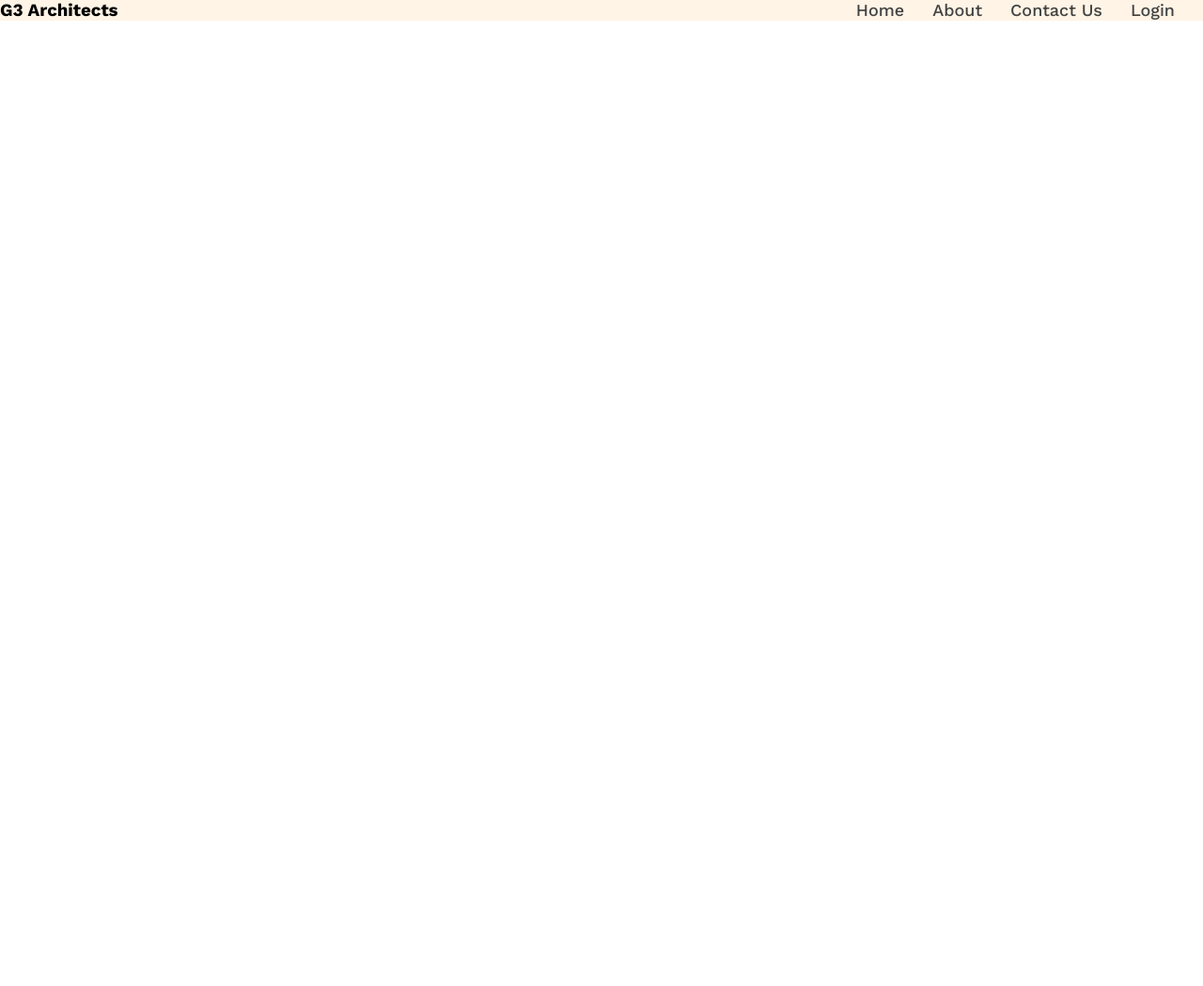
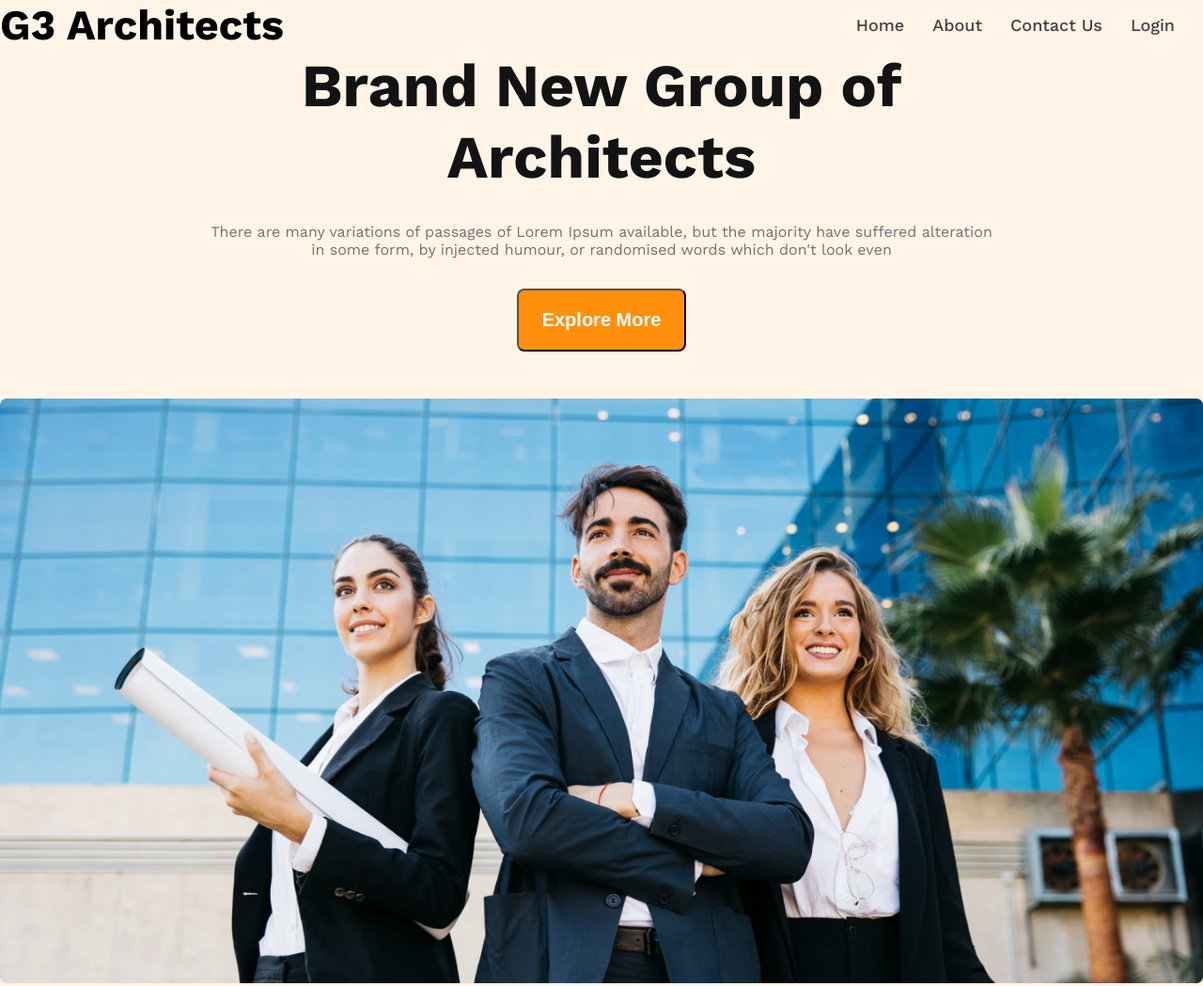
Before and after one commit to SheikhSohelAbbas/G3-Architects-Website, a plain HTML site: page index.html in a window 1280 px wide. Shown: the whole page at 94% size. Before the commit the page ends 800 px from the top, so only its background shows below. Drawn offline with nearby package versions, Linux system fonts and the light colour scheme.

Commit message:
added banner content

```diff
--- a/index.html
+++ b/index.html
@@ -17,6 +17,15 @@
                 <li class="nav-item"><a href="" class="nav-link dark-2">Login</a></li>
            </ul>
         </nav>
+        <div class="banner">
+            <div class="banner-content">
+                <h1 class="banner-tittle">Brand New Group of Architects</h1>
+                <p class="banner-discription">There are many variations of passages of Lorem Ipsum available, but the majority have suffered alteration in some form, by injected humour, or randomised words which don't look even</p>
+                <button class="btn-prim">Explore More</button>
+            </div>
+            <img class="banner-img" src="images/banner.png" alt="">
+
+        </div>
     </header>
     <main>
 
--- a/styles/styles.css
+++ b/styles/styles.css
@@ -2,7 +2,6 @@
 
 *{
     margin: 0;
-    padding: 0;
 }
 .work-sans-font {
     font-family: "Work Sans", sans-serif;
@@ -25,13 +24,25 @@
 .bg-light{
     background-color: rgba(255, 144, 14, 0.1);
 }
+.btn-prim{
+    background-color: rgb(255, 144, 14) ;
+    color: rgb(255, 255, 255);
+    border-radius: 8px;
+    padding: 20px 25px;
+    font-size: 20px;
+    font-weight: 600;
+}
   /* header styles */
 
 
   /* nav styles */
   .navbar{
     justify-content: space-between;
-    margin: 0 auto;
+    align-items: center;
+  }
+  .brand-name{
+    font-size: 45px;
+    font-weight: 700;
   }
   .nav-item{
     list-style:none;
@@ -46,3 +57,32 @@
     max-width: 1440px;
     margin:0 auto;
 }
+/* banner styles */
+.banner-content{
+    max-width: 850px;
+    margin: 0 auto;
+    text-align: center;
+    margin-bottom: 50px;
+}
+.banner-tittle{
+    color: rgb(19, 19, 19);
+    font-size: 4rem;
+    font-weight: 700;
+    margin-bottom: 32px;
+}
+.banner-discription{
+    color: rgb(114, 114, 114);
+    font-size: 16px;
+    font-weight: 400;
+    margin-bottom: 32px;
+}
+.banner-img{
+    width:100%;
+}
+
+/* responsive media query */
+@media screen and (max-width: 576px) {
+    .navbar, .nav-links{
+        flex-direction: column;
+    }
+}
```
